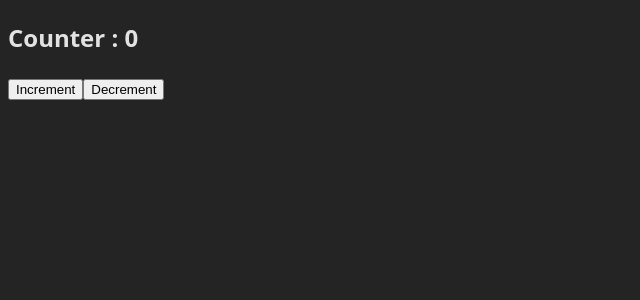
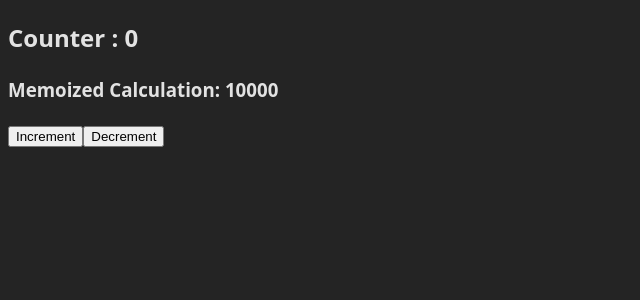
Before and after one commit to yash1rj/Advanced-Frontend, a React (Vite) app in the folder Machine Coding/: page / in a window 1280 px wide. Shown: the top 300 px of the page, without its empty margins (0-640 px from the left). Built offline with nearby package versions, Linux system fonts and the light colour scheme.

Commit message:
custom useMemo

```diff
--- a/Machine Coding/src/components/CustomUseEffectCounter/Counter.tsx
+++ b/Machine Coding/src/components/CustomUseEffectCounter/Counter.tsx
@@ -1,9 +1,10 @@
-import { useState, useEffect } from "react";
+import { useState, useEffect, useMemo } from "react";
 import { useCustomUseEffect } from "../../hooks/useCustomUseEffect";
+import { useCustomUseMemo } from "../../hooks/useCustomUseMemo";
 
 function Counter() {
   const [count, setCount] = useState<number>(0);
-  const [unchanged, setUnchanged] = useState<number>(0);
+  const [unchanged, setUnchanged] = useState<number>(100);
 
   useCustomUseEffect(() => {
     console.log("Effect triggered : ", count);
@@ -21,9 +22,16 @@ function Counter() {
     setCount(count - 1);
   };
 
+  // const havyCalcsMemoized = useCallback(heavyCalculation,[count])
+  const havyCalcsMemoized = useCustomUseMemo(() => {
+    console.log("heavy Calculations... ", count);
+    return unchanged * unchanged;
+  }, [count]);
+
   return (
     <>
       <h2>Counter : {count}</h2>
+      <h3>Memoized Calculation: {havyCalcsMemoized}</h3>
       <button type="button" onClick={increment}>
         Increment
       </button>
--- /dev/null
+++ b/Machine Coding/src/hooks/useCustomUseMemo.ts
@@ -0,0 +1,46 @@
+import { useEffect, useRef } from "react";
+
+const isDepsChanged = (prevDeps: any[], currentDeps: any[]) => {
+  // Check if the prev dependencies are null,
+  if (prevDeps === null) return false;
+
+  // Check if the length of the prev dependencies is not equal
+  // to the length of the current dependencies
+  if (prevDeps.length !== currentDeps.length) {
+    return true;
+  }
+  // Iterate over the deps and check if the prev dependencies
+  // are not equal to the current dependencies
+  for (let i = 0; i < prevDeps.length; i++) {
+    if (prevDeps[i] !== currentDeps[i]) {
+      return true;
+    }
+  }
+  return false;
+};
+
+export const useCustomUseMemo = (cb: () => {}, deps: any[]) => {
+  // Store the previous/cached value
+  const memoizedRef = useRef<{ value: any; deps: any[] } | null>(null);
+
+  // Checking changes in dependencies
+  // If memoized value is empty, it is the initial render,
+  // If it's not the initial render, then check if the dependencies have changed
+  if (!memoizedRef.current || !isDepsChanged(memoizedRef.current?.deps, deps)) {
+    memoizedRef.current = {
+      value: cb(),
+      deps,
+    };
+  }
+
+  // Cleanup logic
+  useEffect(() => {
+    // Clear the memoized value, when the component is unmounted
+    return () => {
+      memoizedRef.current = null;
+    };
+  }, []);
+
+  // Return the memoized value, if any
+  return memoizedRef.current?.value;
+};
```
